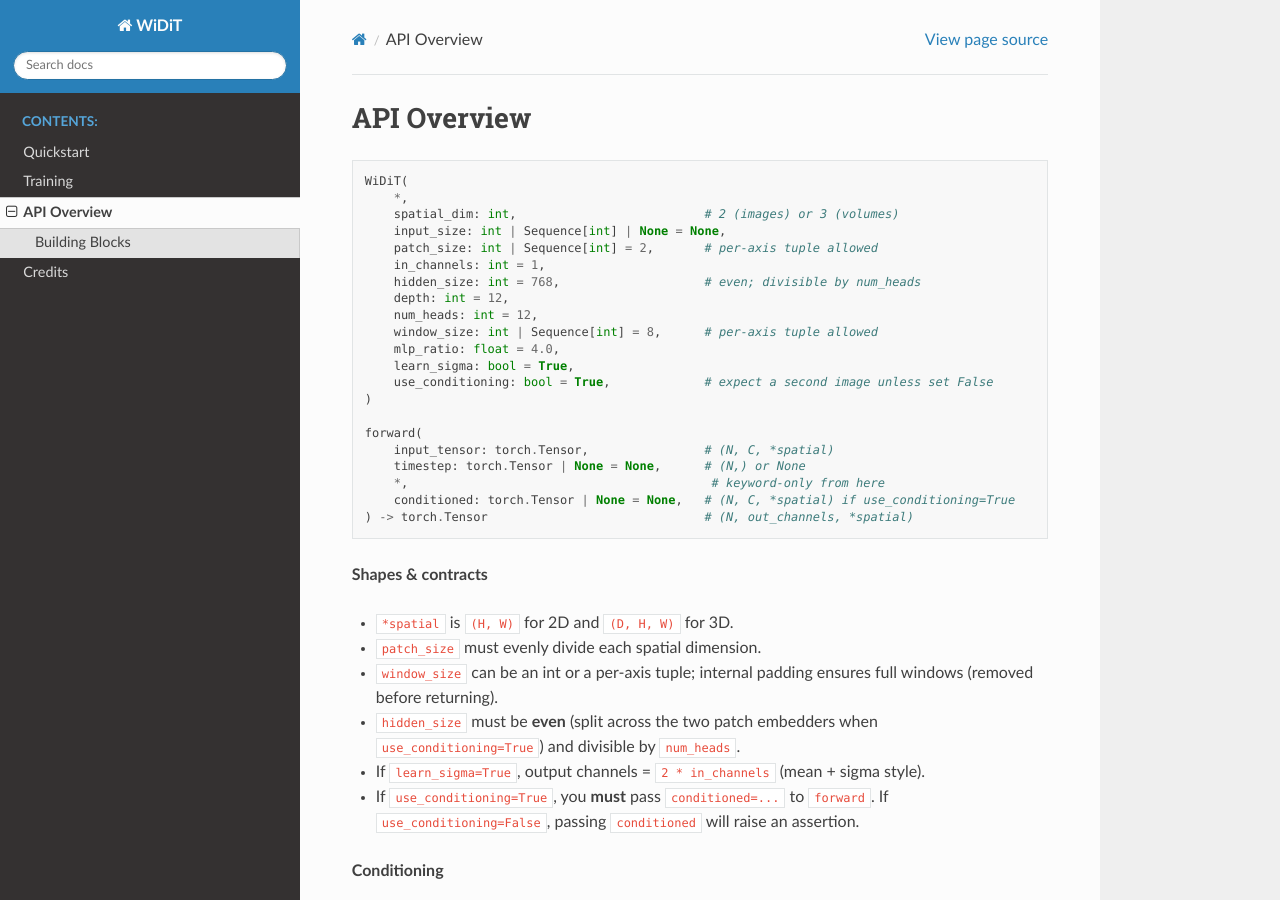
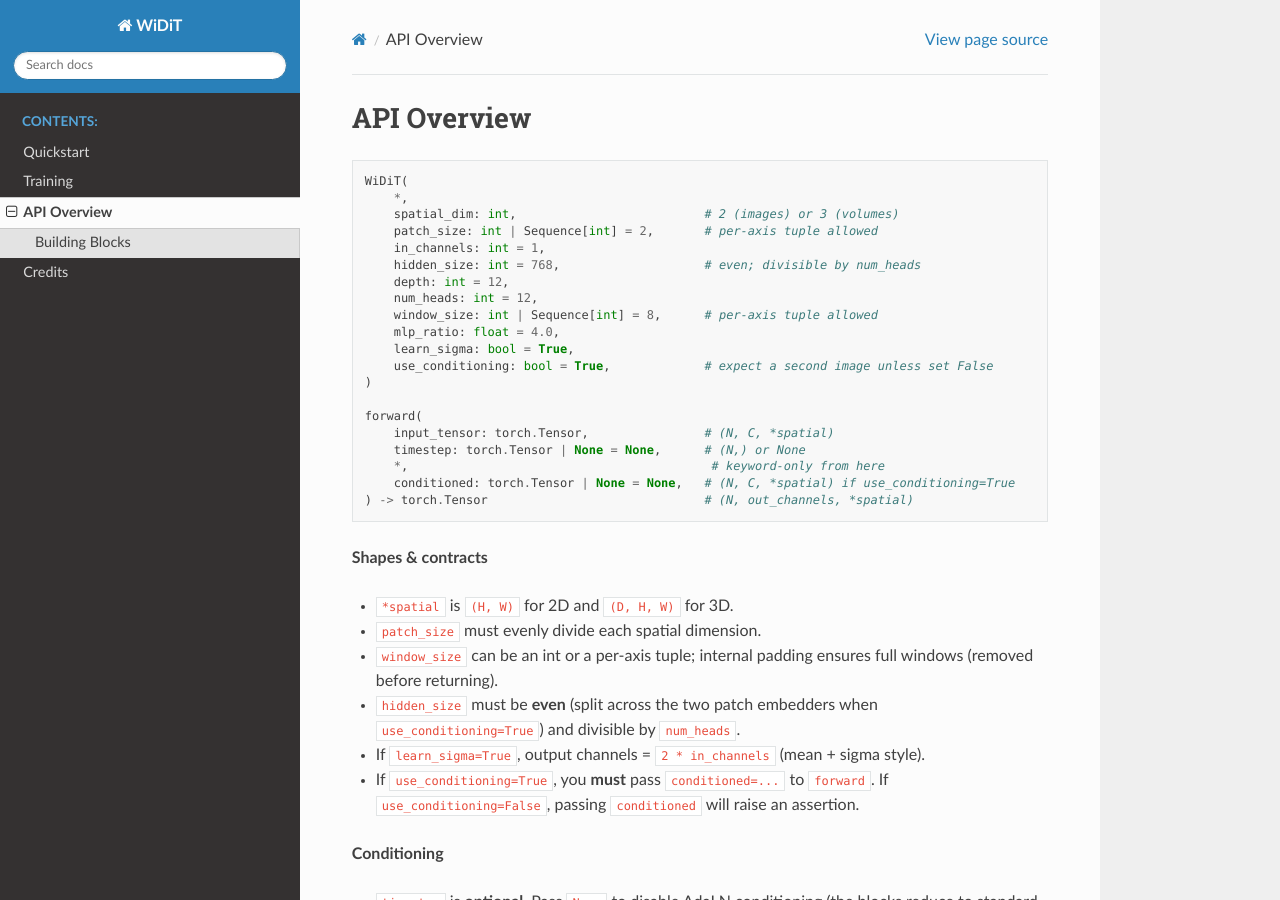
Before and after one commit to rbturnbull/WiDiT, a Sphinx documentation site: the page built from docs/api.rst, in a window 1280 px wide and 900 px high. Built offline with Sphinx 7.4.7 and the Read the Docs theme 3.1.0, drawn with Linux system fonts in a browser that asks for light colours.

Commit message:
:abc: updating docs

```diff
--- a/README.rst
+++ b/README.rst
@@ -75,7 +75,6 @@ Quick Start (2D)
 
    model = WiDiT(
        spatial_dim=2,
-       input_size=(H, W),        # kept for API parity; not required at forward
        patch_size=2,             # must divide H and W
        in_channels=C,
        hidden_size=256,          # must be divisible by num_heads and even
@@ -107,7 +106,6 @@ Quick Start (3D)
 
    model = WiDiT(
        spatial_dim=3,
-       input_size=(D, H, W),
        patch_size=2,             # must divide D/H/W
        in_channels=C,
        hidden_size=256,
--- a/docs/api.rst
+++ b/docs/api.rst
@@ -6,7 +6,6 @@ API Overview
    WiDiT(
        *,
        spatial_dim: int,                          # 2 (images) or 3 (volumes)
-       input_size: int | Sequence[int] | None = None,
        patch_size: int | Sequence[int] = 2,       # per-axis tuple allowed
        in_channels: int = 1,
        hidden_size: int = 768,                    # even; divisible by num_heads
```
